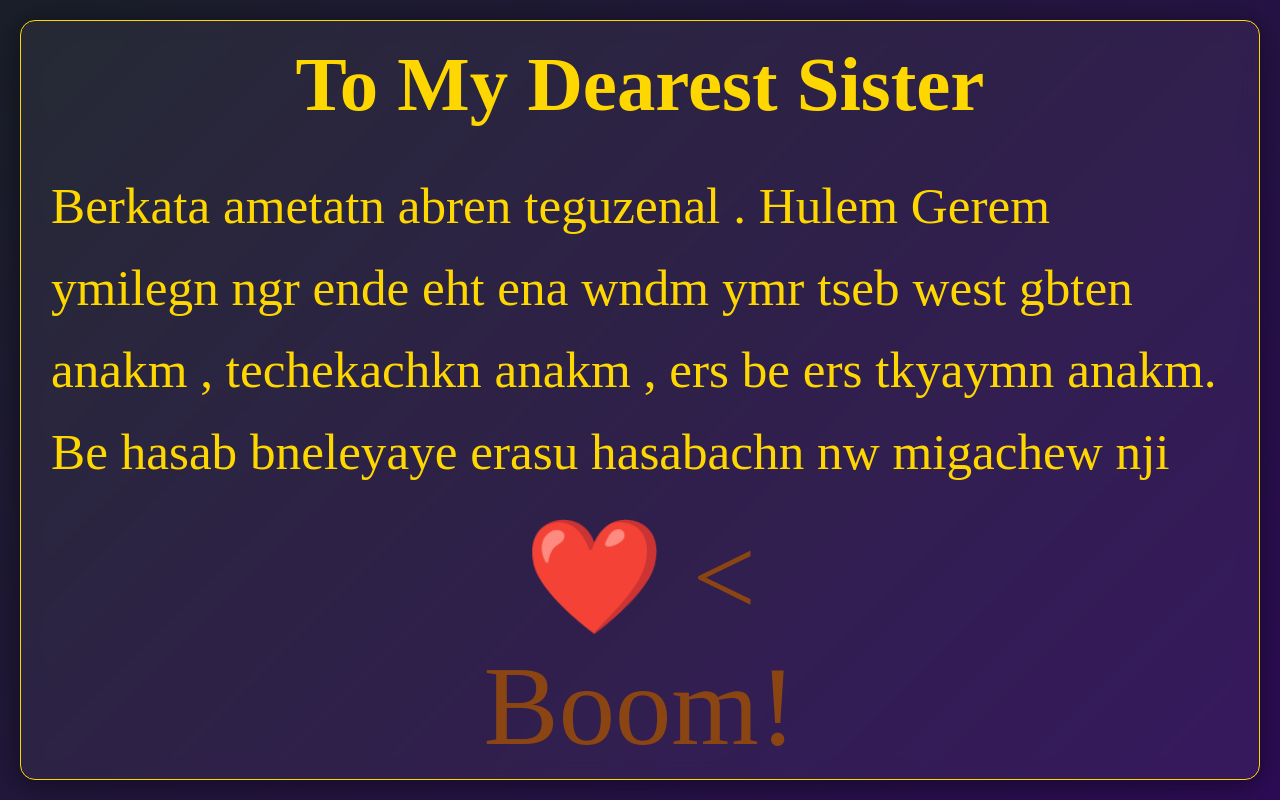
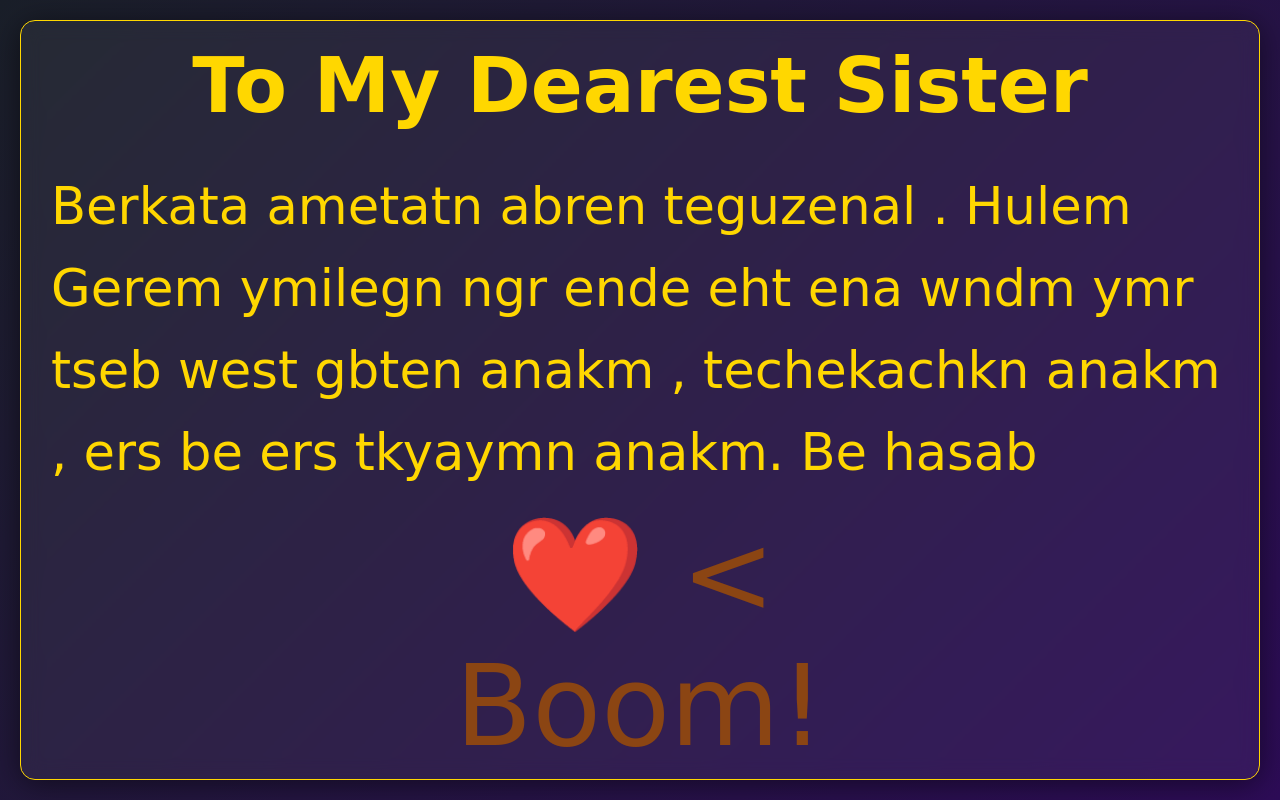
Before and after one commit to FerhanRih/JM, a plain HTML site: page index.html in a window 1280 px wide. Drawn offline with nearby package versions, Linux system fonts and the light colour scheme.

Commit message:
Update style.css

```diff
--- a/style.css
+++ b/style.css
@@ -15,8 +15,11 @@
     overflow: hidden;
 }
 
+@import url('https://fonts.googleapis.com/css2?family=Great+Vibes&display=swap');
+
 body {
     background: linear-gradient(135deg, var(--dark), #2D0C57);
+    font-family: 'Greet Vibes', cursive ;
     padding: 20px;
 }
 
```
